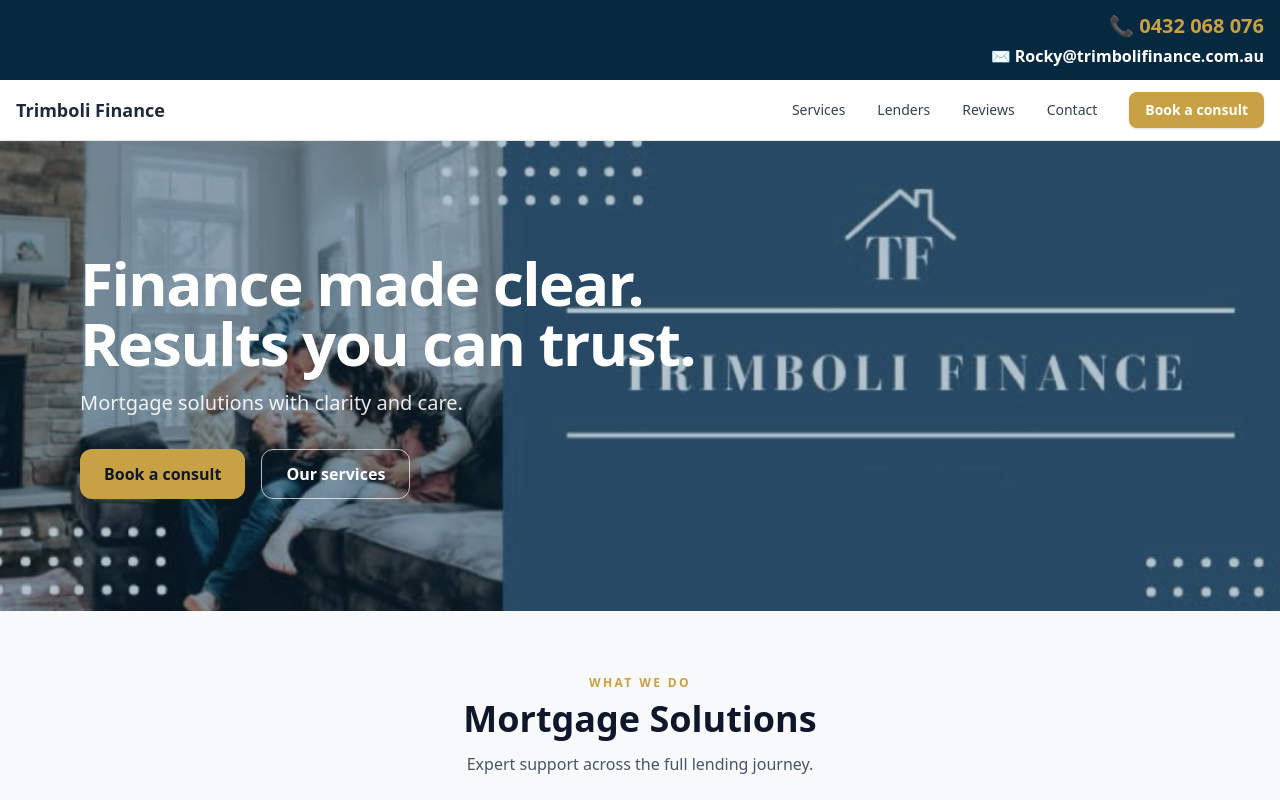
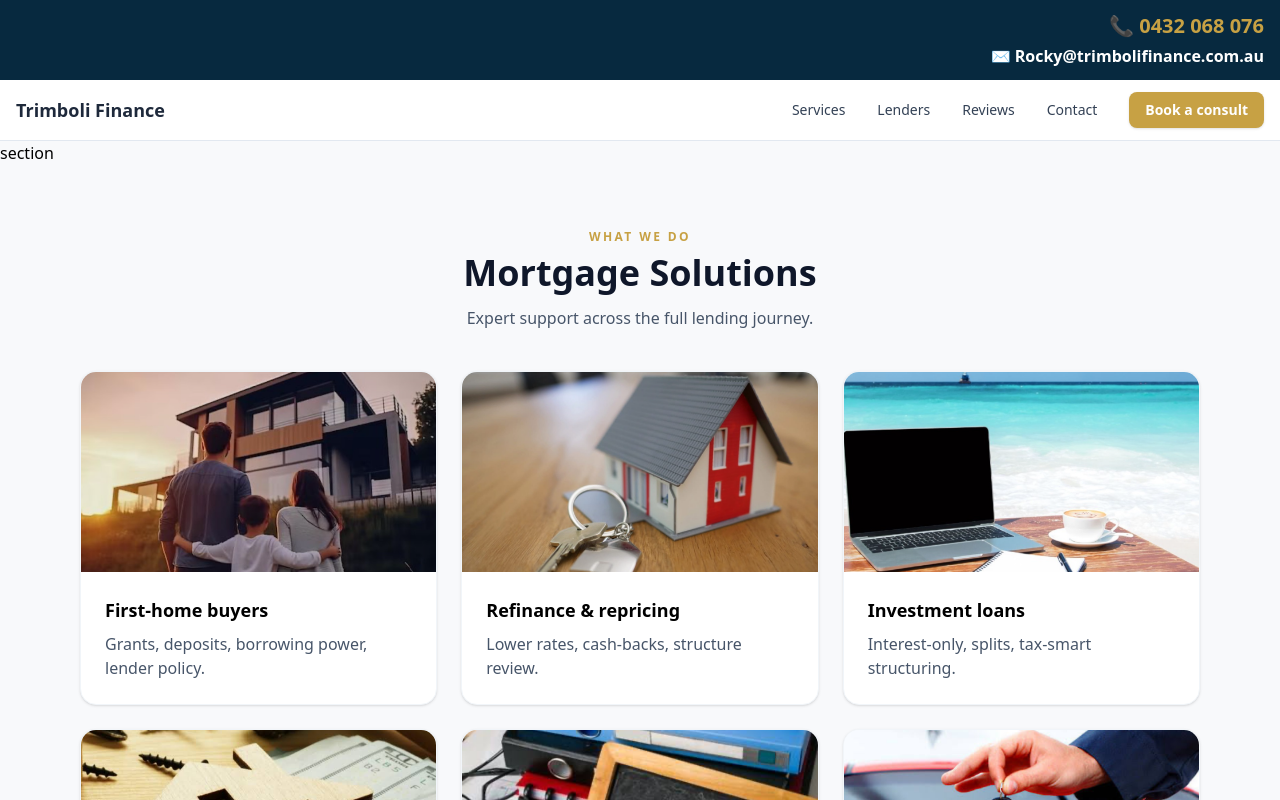
Before and after one commit to gianninatcassar-hash/trimboli-finance, a React (Vite) app: page / in a window 1280 px wide. Shown: the top 800 px of the page. Built offline with nearby package versions, Linux system fonts and the light colour scheme.

Commit message:
Update App.jsx

```diff
--- a/src/App.jsx
+++ b/src/App.jsx
@@ -128,44 +128,7 @@
       <Topbar />
       <Nav />
 
- {/* HERO (fixed layout) */}
-<section id="home" className="relative overflow-hidden" style={{ backgroundColor: COLORS.navy }}>
-  {/* background image */}
-  <img
-    src="/hero-banner.png"
-    alt=""
-    className="absolute inset-0 h-full w-full object-cover opacity-70"
-  />
-
-  {/* content */}
-  <div className="relative mx-auto max-w-6xl px-4 py-20 md:py-28">
-    <h1 className="text-white font-extrabold leading-tight tracking-tight text-4xl md:text-6xl not-italic">
-      Finance made clear.<br className="hidden sm:block" />
-      <span className="whitespace-normal">Results you can trust.</span>
-    </h1>
-
-    <p className="mt-4 text-white/90 text-lg md:text-xl max-w-2xl">
-      Mortgage solutions with clarity and care.
-    </p>
-
-    <div className="mt-8 flex flex-col sm:flex-row gap-4">
-      <a
-        href="mailto:Rocky@trimbolifinance.com.au?subject=Book%20a%20Consult&body=Hi%20Rocky%2C%0A%0AName%3A%0APhone%3A%0ABest%20time%20to%20contact%3A%0ANature%20of%20enquiry%3A%0A"
-        className="inline-flex items-center justify-center rounded-xl px-6 py-3 font-semibold text-slate-900 bg-[color:#c7a144] hover:opacity-95"
-      >
-        Book a consult
-      </a>
-
-      <a
-        href="#services"
-        className="inline-flex items-center justify-center rounded-xl px-6 py-3 font-semibold text-white border border-white/70 hover:bg-white/10"
-        style={{ textDecoration: "none" }}
-      >
-        Our services
-      </a>
-    </div>
-  </div>
-</section>
+section
 
       {/* WHAT WE DO (with photos above cards) */}
       <section id="services" className="py-16">
```
